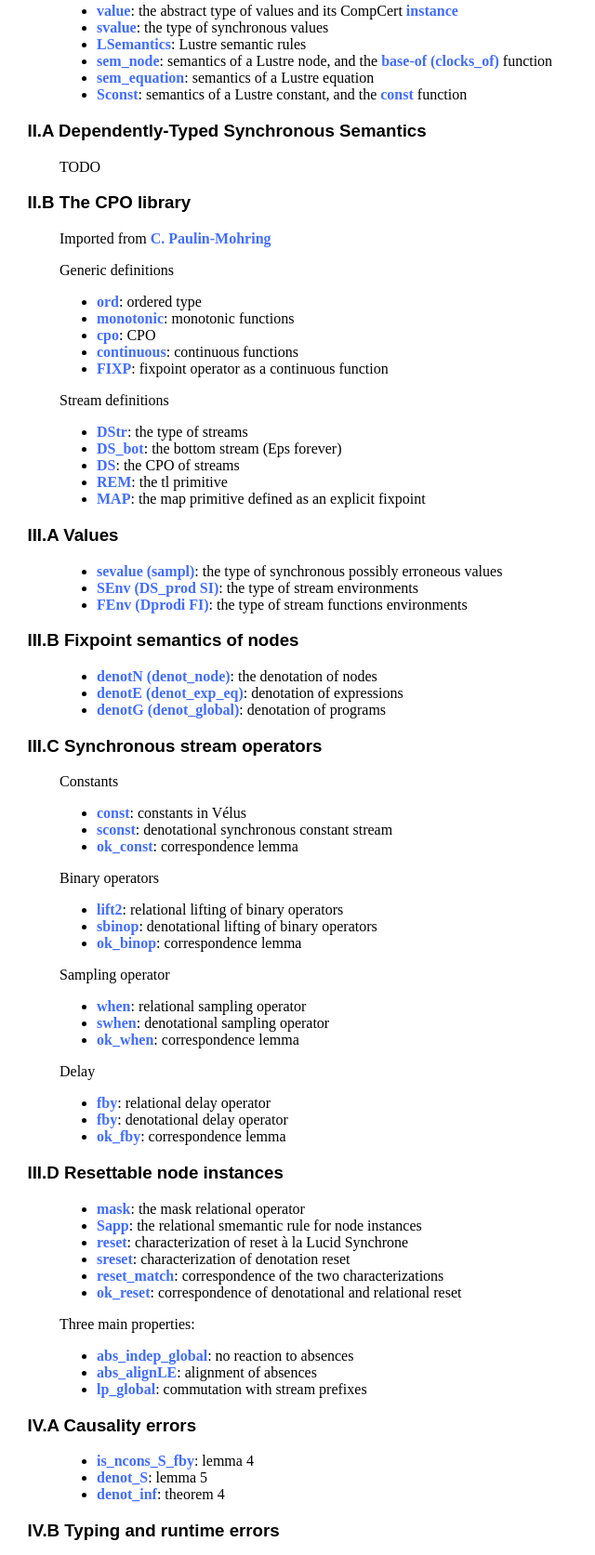
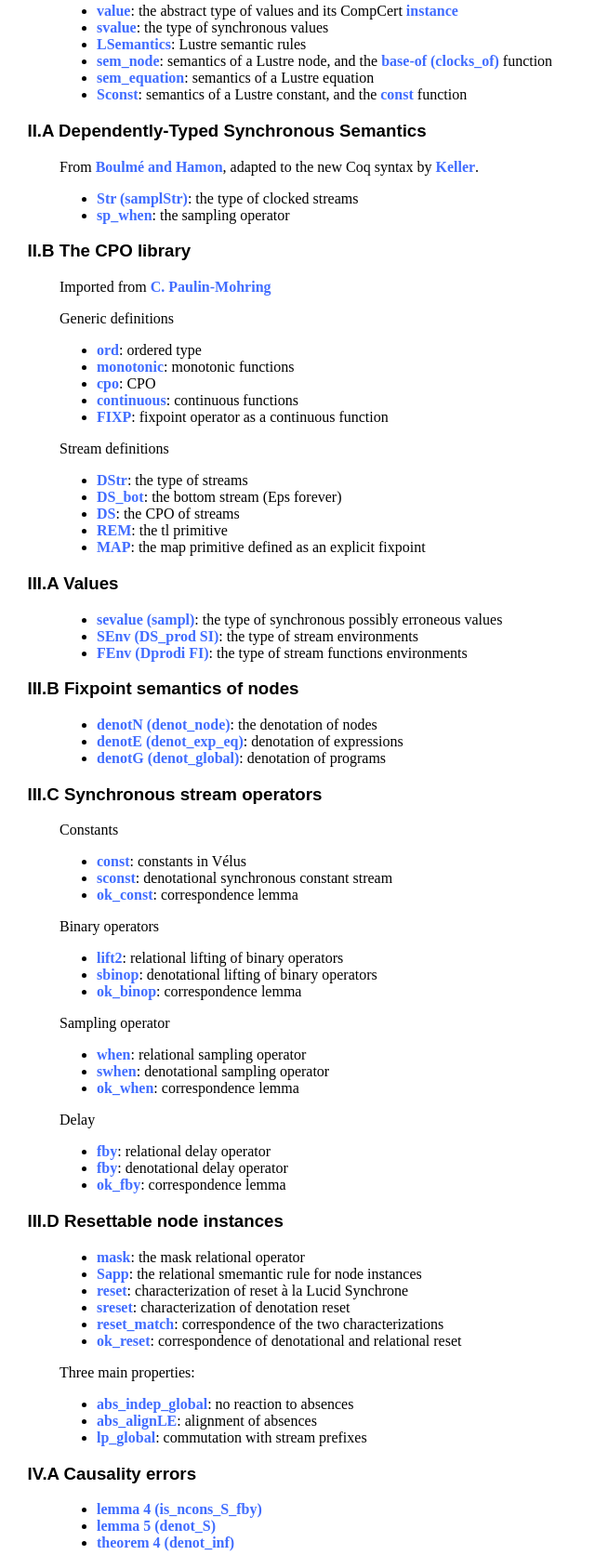
Before and after one commit to INRIA/velus, a plain HTML site: page doc/index.html in a window 1280 px wide. Shown: the part 443-2116 px from the top of the page at 93% size, without its empty margins (0-640 px from the left). Drawn offline with Linux system fonts and the light colour scheme.

Commit message:
add links for secion II.A

```diff
--- a/doc/index.html
+++ b/doc/index.html
@@ -57,7 +57,12 @@ The type of <a href="html/Velus.Clocks.html#CLOCKS.clock">clocks</a>
   <li> <a href="html/Velus.Lustre.LSemantics.html#LSEMANTICS.Sconst">Sconst</a>: semantics of a Lustre constant, and the <a href="html/Velus.CoindStreams.html#COINDSTREAMS.const">const</a> function</li>
 </ul>
 <h3>II.A Dependently-Typed Synchronous Semantics</h3>
-TODO
+<p>From <a href="https://www.di.ens.fr/~pouzet/lucid-synchrone/lucid_in_coq/">Boulm&eacute; and Hamon</a>, adapted to the new Coq syntax by <a href="https://www.lri.fr/~keller/etudes.html">Keller</a>.</p>
+<ul>
+  <li> <a href="lscoq/sampled_streams.html#samplStr">Str (samplStr)</a>: the type of clocked streams</li>
+  <li> <a href="lscoq/lucid_ops.html#sp_when">sp_when</a>: the sampling operator</li>
+</ul>
+
 
 <h3>II.B The CPO library</h3>
 <p>Imported from <a href="https://www.lri.fr/~paulin/KahnNetworks/HTML/all-gal.html">C. Paulin-Mohring</a></p>
@@ -142,9 +147,9 @@ Three main properties:
 
 <h3>IV.A Causality errors</h3>
 <ul>
-  <li> <a href="html/Velus.Lustre.Denot.Infty.html#is_ncons_S_fby">is_ncons_S_fby</a>: lemma 4</li>
-  <li> <a href="html/Velus.Lustre.Denot.InftyProof.html#LDENOTINF.denot_S">denot_S</a>: lemma 5</li>
-  <li> <a href="html/Velus.Lustre.Denot.InftyProof.html#LDENOTINF.denot_inf">denot_inf</a>: theorem 4</li>
+  <li> <a href="html/Velus.Lustre.Denot.Infty.html#is_ncons_S_fby">lemma 4 (is_ncons_S_fby)</a></li>
+  <li> <a href="html/Velus.Lustre.Denot.InftyProof.html#LDENOTINF.denot_S">lemma 5 (denot_S)</a></li>
+  <li> <a href="html/Velus.Lustre.Denot.InftyProof.html#LDENOTINF.denot_inf">theorem 4 (denot_inf)</a></li>
 </ul>
 
 
```
